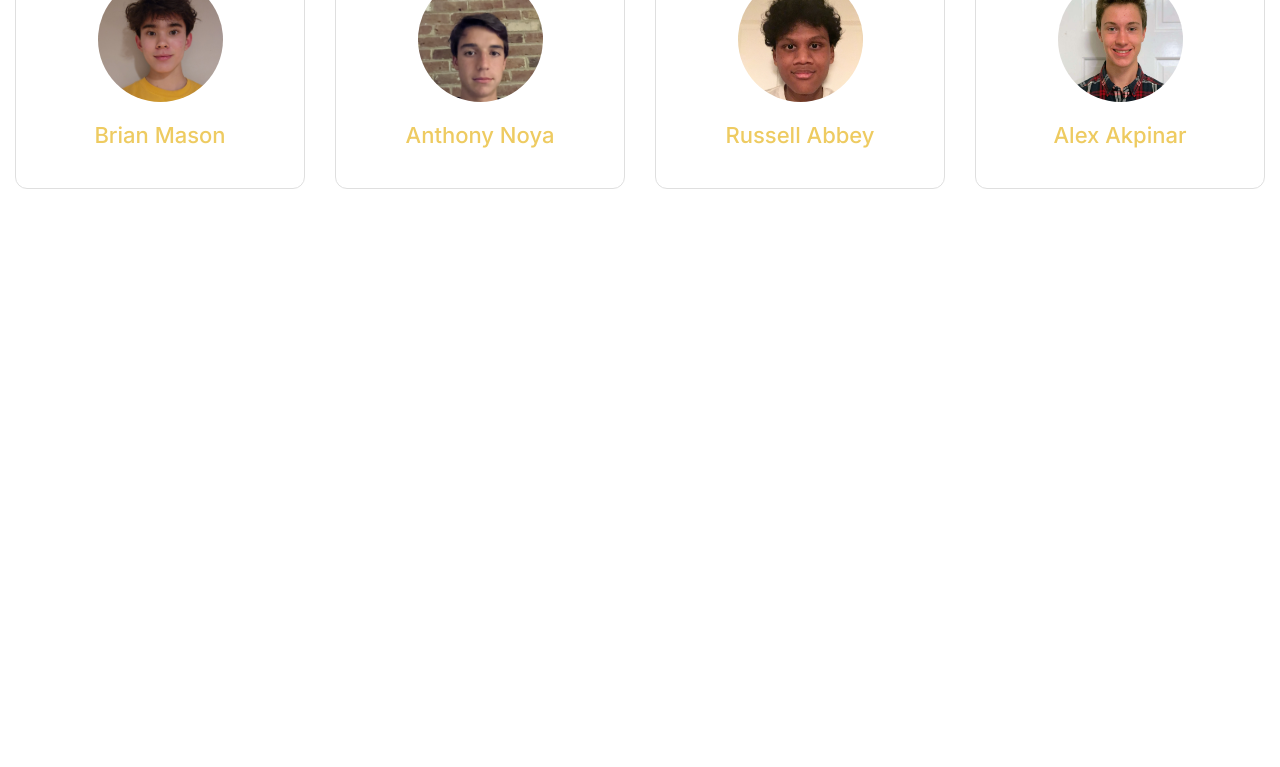
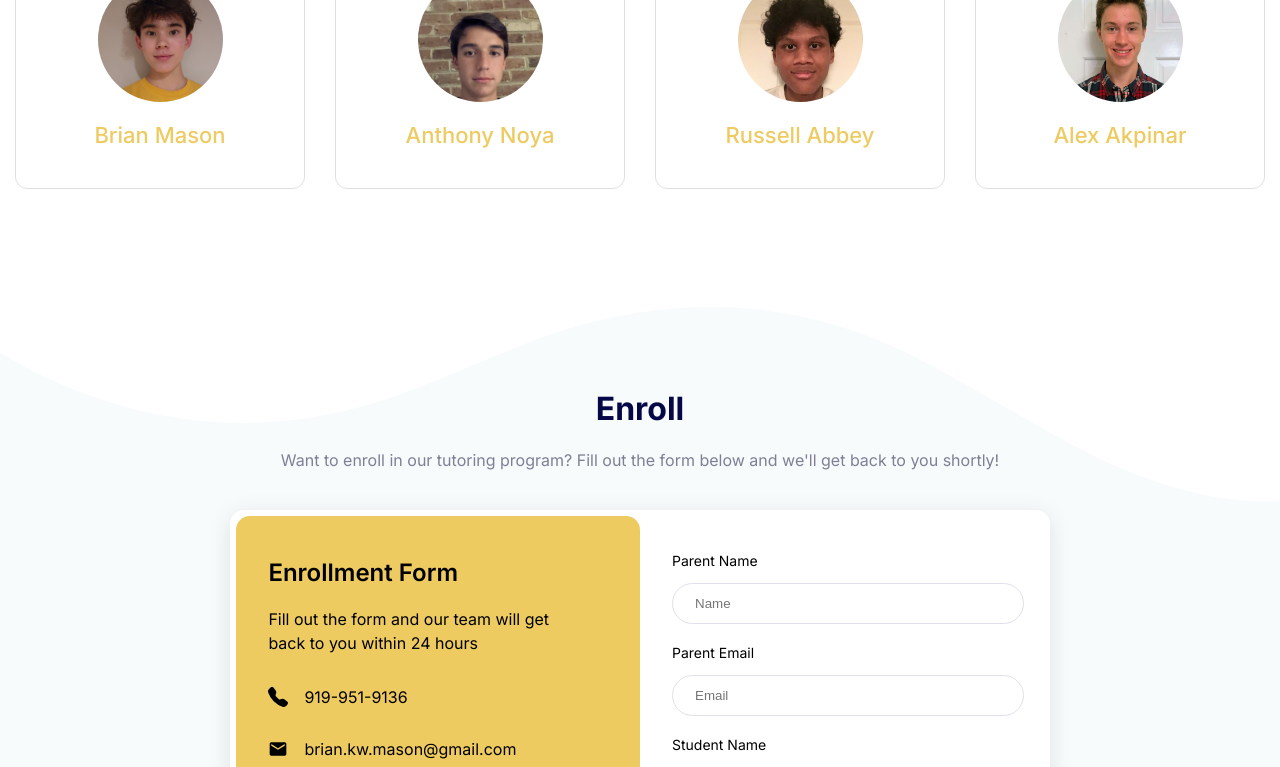
Before and after one commit to RationalChestnut/montgomery_tutors, a React (Create React App) app: page / in a window 1280 px wide. Shown: the part 2000-2767 px from the top of the page. Before the commit the page ends 2204 px from the top, so only its background shows below. Built offline with nearby package versions, Linux system fonts and the light colour scheme.

Commit message:
Added enrollment form

```diff
--- a/src/App.js
+++ b/src/App.js
@@ -2,6 +2,7 @@ import { Benefits } from "./pages/BenefitsPage/Benefits.page";
 import Navbar from "./components/Navbar/Navbar.components";
 import { Home } from "./pages/HomePage/Home.page";
 import { Team } from "./pages/TeamPage/TeamPage.page";
+import { Enroll } from "./pages/Enroll/Enroll.page";
 
 function App() {
   return (
@@ -10,6 +11,7 @@ function App() {
       <Home />
       <Benefits />
       <Team />
+      <Enroll />
     </div>
   );
 }
--- a/src/components/Navbar/Navbar.module.css
+++ b/src/components/Navbar/Navbar.module.css
@@ -30,7 +30,7 @@
   border: none;
   border-radius: 8px;
   color: white;
-  font-size: 18px;
+  font-size: 16px;
   padding: 8px 20px;
   color: black;
 }
--- /dev/null
+++ b/src/pages/Enroll/Enroll.module.css
@@ -0,0 +1,132 @@
+.contactPageContainer {
+  margin-top: 100px;
+  padding: 5% 18%;
+  background-color: #f8fbfc;
+  position: relative;
+}
+
+.contactFormContainer {
+  display: flex;
+  background-color: white;
+  box-shadow: 0px 5px 25px 0px rgba(0, 0, 0, 0.1);
+  margin-top: 40px;
+  padding: 6px;
+  border-radius: 14px;
+}
+
+.contactInfo {
+  background-color: #eecb61;
+  padding: 22px 32px;
+  border-radius: 14px;
+  color: black;
+  width: 100%;
+}
+
+.formDescription {
+  color: black;
+  max-width: 90%;
+  line-height: 24px;
+}
+
+.contactInformationTitle {
+  color: black;
+  font-weight: 600;
+}
+
+.contactTitle {
+  text-align: center;
+  color: #060747;
+}
+.contactSubDescription {
+  text-align: center;
+  color: #7f7f95;
+}
+
+.contactMethod {
+  display: flex;
+  align-items: center;
+}
+
+.icon {
+  font-size: 20px;
+  padding-right: 16px;
+  color: black;
+}
+
+.formContainer {
+  padding: 22px 32px;
+  width: 100%;
+  height: 100%;
+}
+
+.textInput {
+  width: 90%;
+  padding: 12px 22px;
+  border-radius: 22px;
+  border: 1px solid #e1dfec;
+  outline: none;
+}
+
+.formSection {
+  padding-bottom: 6px;
+}
+
+.label {
+  font-size: 14px;
+}
+
+.textInput:hover {
+  border-color: #eecb61;
+  transition: 0.5s;
+}
+
+.textarea {
+  resize: none;
+  font-family: "Inter", sans-serif;
+  height: 50px;
+  border-radius: 16px;
+}
+
+.submitButton {
+  width: 100%;
+  padding: 16px 32px;
+  border-radius: 22px;
+  border: none;
+  color: white;
+  font-size: 16px;
+  background-color: #eecb61;
+  margin-top: 12px;
+}
+
+.submitButton:hover {
+  background-color: #dfbb50;
+  cursor: pointer;
+}
+
+.customShapeDividerTop {
+  position: absolute;
+  top: 0px;
+  left: 0px;
+  width: 100%;
+  overflow: hidden;
+  line-height: 0;
+}
+
+.customShapeDividerTop svg {
+  position: relative;
+  display: block;
+  width: calc(107% + 1.3px);
+  height: 215px;
+}
+
+.customShapeDividerTop .shapeFill {
+  fill: white;
+}
+
+.select {
+  width: 100%;
+  padding: 12px 22px;
+  border-radius: 22px;
+  border: 1px solid #e1dfec;
+  outline: none;
+}
--- /dev/null
+++ b/src/pages/Enroll/Enroll.page.js
@@ -0,0 +1,138 @@
+import React from "react";
+import styles from "./Enroll.module.css";
+import { BsFillTelephoneFill } from "react-icons/bs";
+import { MdEmail } from "react-icons/md";
+
+export const Enroll = () => {
+  return (
+    <div className={styles.contactPageContainer} id="contact">
+      <div className={styles.customShapeDividerTop}>
+        <svg
+          data-name="Layer 1"
+          xmlns="http://www.w3.org/2000/svg"
+          viewBox="0 0 1200 120"
+          preserveAspectRatio="none"
+        >
+          <path
+            d="M321.39,56.44c58-10.79,114.16-30.13,172-41.86,82.39-16.72,168.19-17.73,250.45-.39C823.78,31,906.67,72,985.66,92.83c70.05,18.48,146.53,26.09,214.34,3V0H0V27.35A600.21,600.21,0,0,0,321.39,56.44Z"
+            className={styles.shapeFill}
+          ></path>
+        </svg>
+      </div>
+      <h1 className={styles.contactTitle}>Enroll</h1>
+      <p className={styles.contactSubDescription}>
+        Want to enroll in our tutoring program? Fill out the form below and
+        we'll get back to you shortly!
+      </p>
+      <div className={styles.contactFormContainer}>
+        <div className={styles.contactInfo}>
+          <h2 className={styles.contactInformationTitle}>Enrollment Form</h2>
+          <p className={styles.formDescription}>
+            Fill out the form and our team will get back to you within 24 hours
+          </p>
+          <div className={styles.contactMethod}>
+            <BsFillTelephoneFill className={styles.icon} />
+            <p>919-951-9136</p>
+          </div>
+          <div className={styles.contactMethod}>
+            <MdEmail className={styles.icon} />
+            <p>brian.kw.mason@gmail.com</p>
+          </div>
+        </div>
+        <div className={styles.formContainer}>
+          <form
+            className={styles.form}
+            action="https://getform.io/f/3a6bc0a8-56c4-4b3a-8feb-2c62f47feb55"
+            method="POST"
+          >
+            <div className={styles.formSection}>
+              <p className={styles.label}>Parent Name</p>
+              <input
+                type="text"
+                name="parent_name"
+                className={styles.textInput}
+                placeholder="Name"
+                required
+              />
+            </div>
+            <div className={styles.formSection}>
+              <p className={styles.label}>Parent Email</p>
+              <input
+                type="text"
+                name="parent_email"
+                className={styles.textInput}
+                placeholder="Email"
+                required
+              />
+            </div>
+            <div className={styles.formSection}>
+              <p className={styles.label}>Student Name</p>
+              <input
+                type="text"
+                name="student_name"
+                className={styles.textInput}
+                placeholder="Student Name"
+                required
+              />
+            </div>
+            <div className={styles.formSection}>
+              <p className={styles.label}>Student Grade</p>
+              <input
+                type="text"
+                name="student_grade"
+                className={styles.textInput}
+                placeholder="Student Grade"
+                required
+              />
+            </div>
+            <div className={styles.formSection}>
+              <p className={styles.label}>Lesson Frequency</p>
+              <select required className={styles.select}>
+                <option value="spontaneous">Spontaneous Lessons</option>
+                <option value="1">1x per week</option>
+                <option value="2">2x per week</option>
+                <option value="3">3x per week</option>
+                <option value="4">4x per week</option>
+              </select>
+            </div>
+            <div className={styles.formSection}>
+              <p className={styles.label}>Subject[s]</p>
+              <input
+                type="text"
+                name="student_grade"
+                className={styles.textInput}
+                placeholder="Ex. Algebra II, AP Physics, etc."
+                required
+              />
+            </div>
+            <div className={styles.formSection}>
+              <p className={styles.label}>Location</p>
+              <select required className={styles.select}>
+                <option value="online">Online</option>
+                <option value="in_person">In person</option>
+              </select>
+            </div>
+            <div className={styles.formSection}>
+              <p className={styles.label}>Additional Information</p>
+              <textarea
+                className={`${styles.textInput} ${styles.textarea}`}
+                placeholder="Additional Information"
+                name="additional_information"
+              ></textarea>
+            </div>
+            <div className={styles.formSection}>
+              <button
+                type="text"
+                className={styles.submitButton}
+                placeholder="Email"
+                required
+              >
+                Send Message
+              </button>
+            </div>
+          </form>
+        </div>
+      </div>
+    </div>
+  );
+};
```
